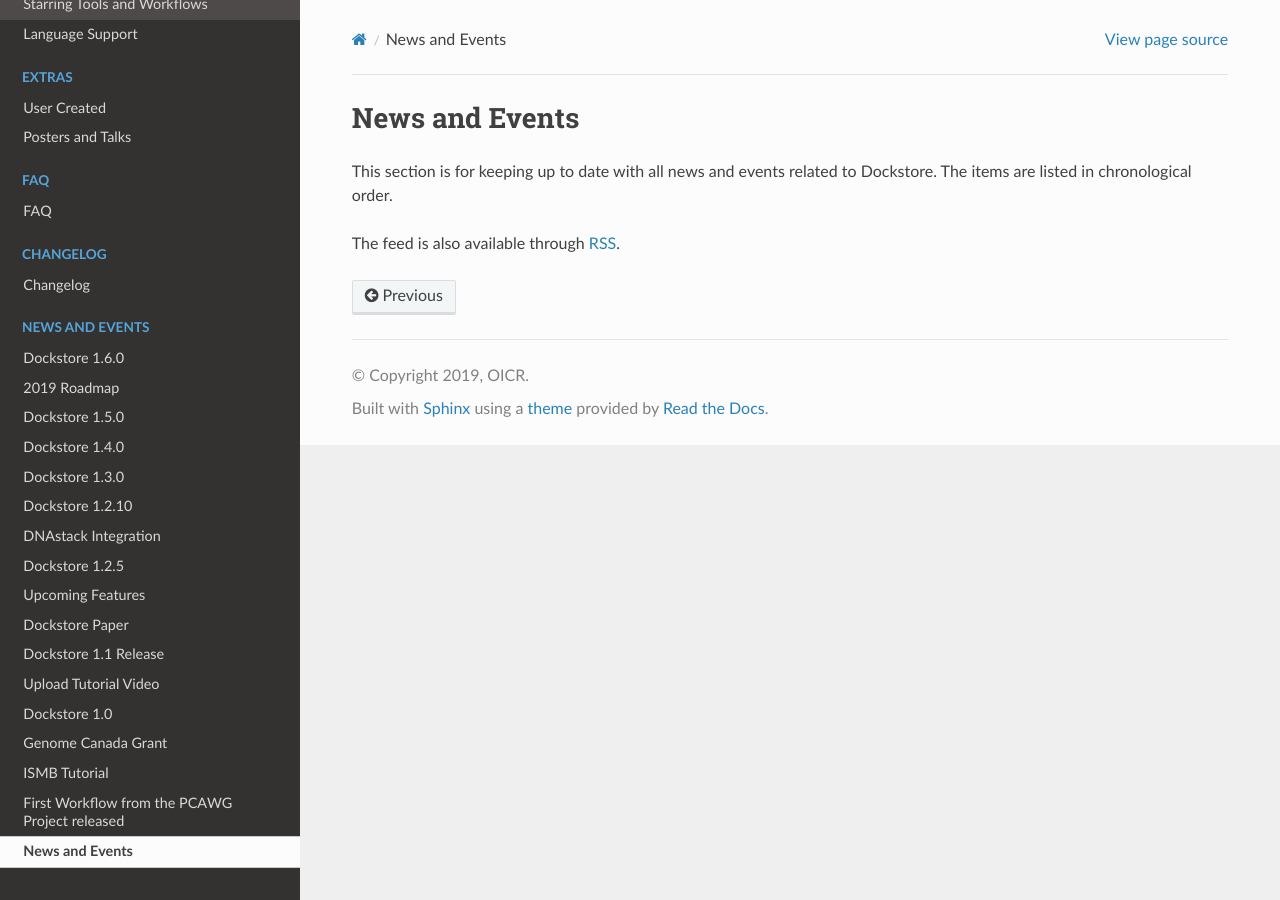
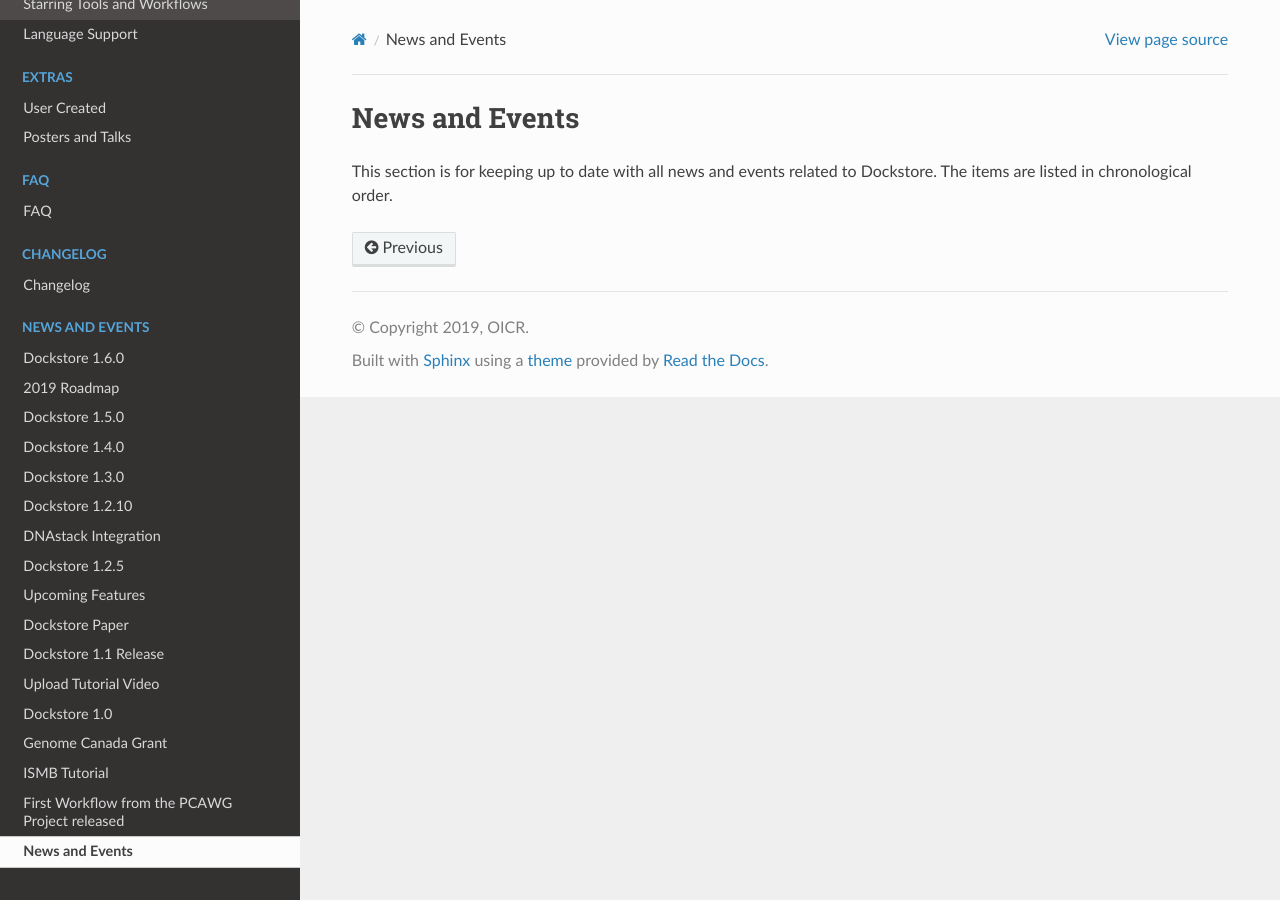
Before and after one commit to dockstore/dockstore-documentation, a Sphinx documentation site: the page built from docs/news.rst, in a window 1280 px wide. Built offline with Sphinx 7.4.7 and the Read the Docs theme 2.0.0, drawn with Linux system fonts in a browser that asks for light colours; some of the changed lines change nothing that is shown.

Commit message:
RSS feed probably will not work

```diff
--- a/docs/news.rst
+++ b/docs/news.rst
@@ -5,4 +5,4 @@
 news and events related to Dockstore. The items are
 listed in chronological order.
 
-The feed is also available through `RSS <https://docs.dockstore.org/feed.xml>`__.
+.. (RSS was previously provided by github pages) The feed is also available through `RSS <https://docs.dockstore.org/feed.xml>`__.
```
